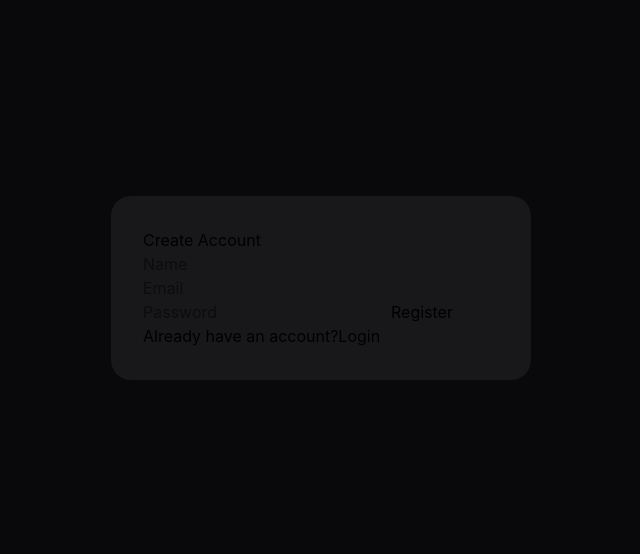
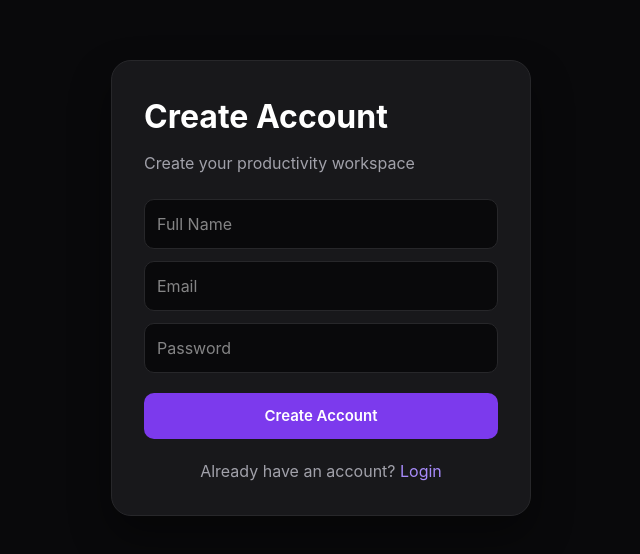
Before and after one commit to 1401muskan/productivity-stack, a React (Vite) app in the folder frontend/: page /register in a window 1280 px wide. Shown: the part 112-666 px from the top of the page, without its empty margins (319-959 px from the left). Built offline with nearby package versions, Linux system fonts and the light colour scheme.

Commit message:
fix api routes

```diff
--- a/frontend/src/api/dashboard.ts
+++ b/frontend/src/api/dashboard.ts
@@ -4,12 +4,15 @@ import { API_URL } from "../config/api";
 // const API =
 //   "http://localhost:8000/api/dashboard";
 
+const DASHBOARD_URL =
+  `${API_URL}/dashboard`;
+
 const token =
   localStorage.getItem("token");
 
 export const getStats = () =>
   axios.get(
-    `${API_URL}/stats`,
+    `${DASHBOARD_URL}/stats`,
     {
       headers: {
         Authorization:
--- a/frontend/src/api/events.ts
+++ b/frontend/src/api/events.ts
@@ -3,12 +3,13 @@ import { API_URL } from "../config/api";
 
 // const API_URL =
 //   "http://localhost:8000/api/events";
+const EVENTS_URL = `${API_URL}/events`;
 
 const getToken = () =>
   localStorage.getItem("token");
 
 export const getEvents = () =>
-  axios.get(API_URL, {
+  axios.get(EVENTS_URL, {
     headers: {
       Authorization:
         `Bearer ${getToken()}`,
@@ -21,7 +22,7 @@ export const createEvent = (
   end: string
 ) =>
   axios.post(
-    API_URL,
+    EVENTS_URL,
     {
       title,
       start,
@@ -42,7 +43,7 @@ export const updateEvent = (
   end: string
 ) =>
   axios.put(
-    `${API_URL}/${id}`,
+    `${EVENTS_URL}/${id}`,
     {
       title,
       start,
@@ -60,7 +61,7 @@ export const deleteEvent = (
   id: string
 ) =>
   axios.delete(
-    `${API_URL}/${id}`,
+    `${EVENTS_URL}/${id}`,
     {
       headers: {
         Authorization:
--- a/frontend/src/api/notes.ts
+++ b/frontend/src/api/notes.ts
@@ -3,12 +3,13 @@ import { API_URL } from "../config/api";
 
 // const API_URL =
 //   "http://localhost:8000/api/notes";
+const NOTES_URL = `${API_URL}/notes`;
 
 const getToken = () =>
   localStorage.getItem("token");
 
 export const getNotes = () => {
-  return axios.get(API_URL, {
+  return axios.get(NOTES_URL, {
     headers: {
       Authorization: `Bearer ${getToken()}`,
     },
@@ -20,7 +21,7 @@ export const createNote = (
   content: string
 ) => {
   return axios.post(
-    API_URL,
+    NOTES_URL,
     {
       title,
       content,
@@ -39,7 +40,7 @@ export const updateNote = (
   content: string
 ) => {
   return axios.put(
-    `${API_URL}/${id}`,
+    `${NOTES_URL}/${id}`,
     {
       title,
       content,
@@ -56,7 +57,7 @@ export const deleteNote = (
   id: string
 ) => {
   return axios.delete(
-    `${API_URL}/${id}`,
+    `${NOTES_URL}/${id}`,
     {
       headers: {
         Authorization: `Bearer ${getToken()}`,
--- a/frontend/src/api/tasks.ts
+++ b/frontend/src/api/tasks.ts
@@ -4,11 +4,13 @@ import { API_URL } from "../config/api";
 // const API_URL =
 //   "http://localhost:8000/api/tasks";
 
+const TASKS_URL = `${API_URL}/tasks`;
+
 const getToken = () =>
   localStorage.getItem("token");
 
 export const getTasks = () =>
-  axios.get(API_URL, {
+  axios.get(TASKS_URL, {
     headers: {
       Authorization:
         `Bearer ${getToken()}`,
@@ -20,7 +22,7 @@ export const createTask = (
   description: string
 ) =>
   axios.post(
-    API_URL,
+    TASKS_URL,
     {
       title,
       description,
@@ -40,7 +42,7 @@ export const updateTask = (
   status: string
 ) =>
   axios.put(
-    `${API_URL}/${id}`,
+    `${TASKS_URL}/${id}`,
     {
       title,
       description,
@@ -58,7 +60,7 @@ export const deleteTask = (
   id: string
 ) =>
   axios.delete(
-    `${API_URL}/${id}`,
+    `${TASKS_URL}/${id}`,
     {
       headers: {
         Authorization:
--- a/frontend/src/pages/Register.tsx
+++ b/frontend/src/pages/Register.tsx
@@ -6,37 +6,25 @@ import { registerUser } from "../api/auth";
 export default function Register() {
   const navigate = useNavigate();
 
-  const [name, setName] =
-    useState("");
+  const [name, setName] = useState("");
 
-  const [email, setEmail] =
-    useState("");
+  const [email, setEmail] = useState("");
 
-  const [password, setPassword] =
-    useState("");
+  const [password, setPassword] = useState("");
 
-  const [loading, setLoading] =
-    useState(false);
+  const [loading, setLoading] = useState(false);
 
   const handleRegister = async () => {
     try {
       setLoading(true);
 
-      await registerUser(
-        name,
-        email,
-        password
-      );
+      await registerUser(name, email, password);
 
-      alert(
-        "Registration successful"
-      );
+      alert("Registration successful");
 
       navigate("/");
     } catch (error) {
-      alert(
-        "Registration failed"
-      );
+      alert("Registration failed");
     } finally {
       setLoading(false);
     }
@@ -50,6 +38,7 @@ export default function Register() {
         justifyContent: "center",
         alignItems: "center",
         background: "#09090b",
+        padding: "24px",
       }}
     >
       <div
@@ -58,49 +47,111 @@ export default function Register() {
           background: "#18181b",
           padding: "32px",
           borderRadius: "20px",
+          border: "1px solid #27272a",
+          boxShadow: "0 20px 40px rgba(0,0,0,0.4)",
         }}
       >
-        <h1>Create Account</h1>
+        <h1
+          style={{
+            fontSize: "32px",
+            fontWeight: "700",
+            color: "white",
+            marginBottom: "10px",
+          }}
+        >
+          Create Account
+        </h1>
+
+        <p
+          style={{
+            color: "#a1a1aa",
+            marginBottom: "24px",
+          }}
+        >
+          Create your productivity workspace
+        </p>
 
         <input
           value={name}
-          onChange={(e) =>
-            setName(e.target.value)
-          }
-          placeholder="Name"
+          onChange={(e) => setName(e.target.value)}
+          placeholder="Full Name"
+          style={{
+            width: "100%",
+            padding: "12px",
+            marginBottom: "12px",
+            background: "#09090b",
+            color: "white",
+            border: "1px solid #27272a",
+            borderRadius: "10px",
+            boxSizing: "border-box",
+          }}
         />
 
         <input
           value={email}
-          onChange={(e) =>
-            setEmail(e.target.value)
-          }
+          onChange={(e) => setEmail(e.target.value)}
           placeholder="Email"
+          style={{
+            width: "100%",
+            padding: "12px",
+            marginBottom: "12px",
+            background: "#09090b",
+            color: "white",
+            border: "1px solid #27272a",
+            borderRadius: "10px",
+            boxSizing: "border-box",
+          }}
         />
 
         <input
           type="password"
           value={password}
-          onChange={(e) =>
-            setPassword(
-              e.target.value
-            )
-          }
+          onChange={(e) => setPassword(e.target.value)}
           placeholder="Password"
+          style={{
+            width: "100%",
+            padding: "12px",
+            marginBottom: "20px",
+            background: "#09090b",
+            color: "white",
+            border: "1px solid #27272a",
+            borderRadius: "10px",
+            boxSizing: "border-box",
+          }}
         />
 
         <button
           onClick={handleRegister}
           disabled={loading}
+          style={{
+            width: "100%",
+            padding: "12px",
+            background: "#7c3aed",
+            color: "white",
+            border: "none",
+            borderRadius: "10px",
+            cursor: "pointer",
+            fontWeight: "600",
+            fontSize: "15px",
+          }}
         >
-          {loading
-            ? "Registering..."
-            : "Register"}
+          {loading ? "Creating Account..." : "Create Account"}
         </button>
 
-        <p>
-          Already have an account?
-          <Link to="/">
+        <p
+          style={{
+            marginTop: "20px",
+            color: "#a1a1aa",
+            textAlign: "center",
+          }}
+        >
+          Already have an account?{" "}
+          <Link
+            to="/"
+            style={{
+              color: "#a78bfa",
+            }}
+          >
             Login
           </Link>
         </p>
```
